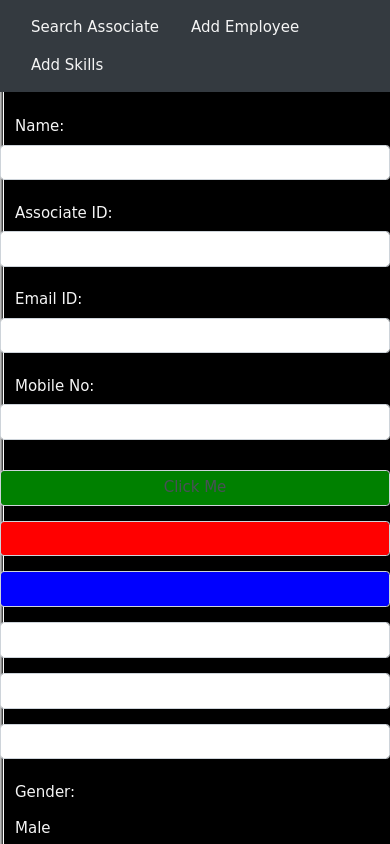
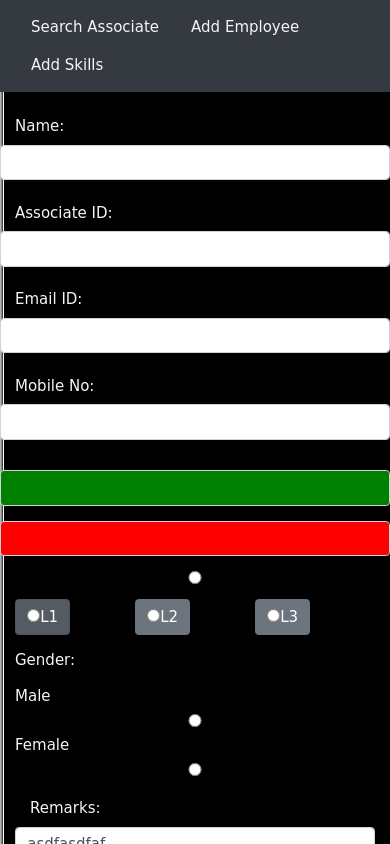
Before and after one commit to neojilz/Skill-Tracker, an Angular app in the folder skillstracker/: page /addemployee in a window 390 px wide. Built offline with nearby package versions, Linux system fonts and the light colour scheme; no server answers.

Commit message:
wtf are radio buttons

```diff
--- a/skillstracker/src/app/associate/associate.component.html
+++ b/skillstracker/src/app/associate/associate.component.html
@@ -11,15 +11,15 @@
             </div>
             <div class="form-group row">
               <label for="associateId" class="col-md-4 col-md-offset-2 col-form-label">Associate ID:</label>
-              <input name="associateId" class="form-control col-md-6">
+              <input name="associateId" class="form-control col-md-6" [(ngModel)]="associate.id">
             </div>
             <div class="form-group row">
               <label for="email" class="col-md-4 col-md-offset-2 col-form-label">Email ID:</label>
-              <input name="email" class="form-control col-md-6">
+              <input name="email" class="form-control col-md-6" [(ngModel)]="associate.email">
             </div>
             <div class="form-group row">
               <label for="mobile" class="col-md-4 col-md-offset-2 col-form-label">Mobile No:</label>
-              <input name="mobile" class="form-control col-md-6">
+              <input name="mobile" class="form-control col-md-6" [(ngModel)]="associate.mobile">
             </div>
           </div>
           <div class="col-md-2">
@@ -31,36 +31,44 @@
           <div class="col-md-1">
             <div class="form-group row">
               <input type="button" name="status_green" class="status-green-button form-control col-md-6 col-md-offset-2" value="Click Me"
-                (click)="setGreenStatus()">
+                (click)="setGreenStatus()" [(ngModel)]="status">
             </div>
             <div class="form-group row">
-              <input type="button" name="status_red" class="status-red-button form-control col-md-6 col-md-offset-2" (click)="setRedStatus()">
+              <input type="button" name="status_red" class="status-red-button form-control col-md-6 col-md-offset-2" (click)="setRedStatus()"
+                [(ngModel)]="status">
             </div>
             <div class=" form-group row">
-              <input type="button" name="status_blue" class="status-blue-button form-control col-md-6 col-md-offset-2" (click)="setBlueStatus()">
+              <input type="radio" name="status_blue" class="status-blue-button form-control col-md-6 col-md-offset-2" (click)="setBlueStatus()"
+                [(ngModel)]="status" [value]="blue">
             </div>
           </div>
-          <div class="col-md-1">
-            <div class="form-group row">
-              <input type="button" name="level1" class="form-control col-md-6 col-md-offset-2"  (click)="setLevels()" [(ngModel)]="level">
+          <div class="col-md-1 btn-group btn-group-toggle row" data-toggle="buttons">
+            <div class="col">
+              <label class="btn btn-secondary active">
+              <input  name="options" type="radio" id="option1"  (click) ="setLevels(1)">L1
+              </label>
             </div>
-            <div class="form-group row">
-              <input type="button" name="level2" class="form-control col-md-6 col-md-offset-2"  (click)="setLevels()" [(ngModel)]="level">
+            <div class="col">
+              <label class="btn btn-secondary">
+              <input  name="options" type="radio" id="option2"  (click) ="setLevels(2)">L2
+              </label>
             </div>
-            <div class="form-group row">
-              <input type="button" name="level3" class="form-control col-md-6 col-md-offset-2" [value]="L3" (click)="setLevels()" [(ngModel)]="level">
+            <div class="col">
+              <label class="btn btn-secondary ">
+              <input name="options" type ="radio" id="option3" (click) ="setLevels(3)">L3
+              </label>
             </div>
           </div>
           <div class="col-md-3">
             <div class="form-group row">
               <label for="mobile" class="col-md-6  col-form-label">Gender:</label>
-              <label for="male"   class="col-md-2  col-form-label">Male</label>
-              <input type="radio" name="gender" name="gender"  class="form-control col-md-1">
+              <label for="male" class="col-md-2  col-form-label">Male</label>
+              <input type="radio" name="gender" name="gender" class="form-control col-md-1">
               <label for="female" class="col-md-2  col-form-label">Female</label>
-              <input type="radio" name="gender"   name="gender" class="form-control col-md-1">
+              <input type="radio" name="gender" name="gender" class="form-control col-md-1">
             </div>
             <label for="remark" class="col-md-4 col-md-offset-2 col-form-label">Remarks:</label>
-            <textarea  name="remark" class="form-control col-md-12" rows="5">asdfasdfaf</textarea>
+            <textarea name="remark" class="form-control col-md-12" rows="5">asdfasdfaf</textarea>
           </div>
         </div>
         <hr/>
@@ -68,12 +76,12 @@
           <label for="skills" class="col-md-12">Skills</label>
           <div class="col-md-4" name="skillsList" *ngFor="let skill of skillList">
             <label class="col-md-4">{{skill.skill_name}}</label>
-             <input type="range" min="0" max="20" class="col-md-6 slider" name="skillForm" value="{{skill.skill_level}}"  id="myRange" (input)="sliderChange($event.target.value,skill)">
+            <input type="range" min="0" max="20" class="col-md-6 slider" name="skillForm" value="{{skill.skill_level}}" id="myRange"
+              (input)="sliderChange($event.target.value,skill)">
             <label>{{skill.skill_level}}</label>
           </div>
         </div>
-        <hr/>
-        Additional Skills goes here.
+        <hr/> Additional Skills goes here.
 
         <hr/>
         <div class="form-group row">
--- a/skillstracker/src/app/associate/associate.component.ts
+++ b/skillstracker/src/app/associate/associate.component.ts
@@ -4,6 +4,7 @@ import { FormControl, FormGroup, Validators } from '@angular/forms';
 import { Router, ActivatedRoute, ParamMap } from '@angular/router';
 import { SkillsService } from '../services/skills.service';
 import { Skill } from '../models/skill';
+import { ChangeDetectorRef } from '@angular/core';
 // import {MatSliderModule} from '@angular/material/slider';
 @Component({
   selector: 'app-associate',
@@ -16,9 +17,10 @@ export class AssociateComponent implements OnInit {
   page:String;
   associateId:String;
   header:String;
+  level:String ="";
+  status:String = "";
   skillList:Skill[];
-  level:String;
-  status:String;
+
   // associateForm =  new FormGroup({
   //   name: new FormControl('Hello',Validators.required),
   //   associateId: new FormControl('',Validators.required),
@@ -44,9 +46,15 @@ export class AssociateComponent implements OnInit {
     //This introduced for the snapshot error.
     private route: ActivatedRoute,
     private router: Router,
-    private skillsService:SkillsService
+    private skillsService:SkillsService,
+    private changeDetectorRef:ChangeDetectorRef
     //Add services here
   ) { }
+
+  ngAfterViewChecked() {
+    this.changeDetectorRef.detectChanges();
+  }
+
 
   ngOnInit() {
     this.getAllSkills();
@@ -102,8 +110,7 @@ setBlueStatus(){
 
 }
 
-setLevels(){
-
+setLevels(value){
 console.log("Inside levels");
 
 }
```
Lines whose indentation alone changed are shown as unchanged.
